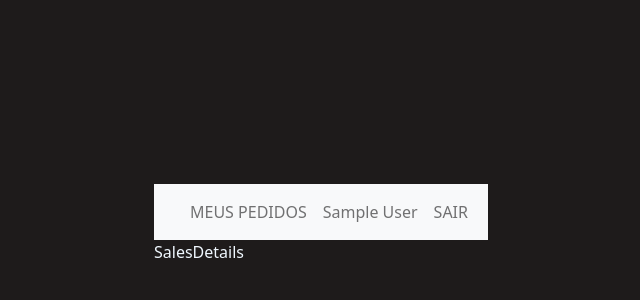
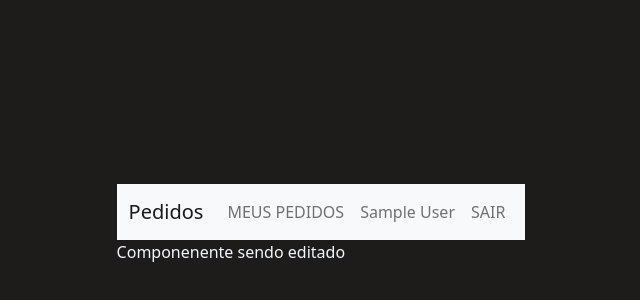
Before and after one commit to williamnstolb/trybe-delivery-app, a React (Create React App) app in the folder front-end/: page /seller/orders/1 in a window 1280 px wide. Shown: the part 16-316 px from the top of the page, without its empty margins (319-959 px from the left). Built offline with nearby package versions, Linux system fonts and the light colour scheme; sample sign-in values are in the browser's storage.

Commit message:
add props pageName

```diff
--- a/front-end/src/pages/SalesDetails.jsx
+++ b/front-end/src/pages/SalesDetails.jsx
@@ -1,11 +1,32 @@
 import React from 'react';
+import DetailsCard from '../components/DetailsCard';
 import Navbar from '../components/NavBar';
 
 function SalesDetails() {
+  const dataOrder = {
+    status: 'Pendente',
+    deliveryNumber: '12345',
+    salesDate: '01/01/2020',
+    order: [
+      {
+        id: 1,
+        name: 'Produto 1',
+        price: 'R$ 10,00',
+        quantity: 1,
+      },
+      {
+        id: 2,
+        name: 'Produto 2',
+        price: 'R$ 10,00',
+        quantity: 1,
+      },
+    ],
+  };
+
   return (
     <div>
-      <Navbar />
-      SalesDetails
+      <Navbar pageName="Pedidos" />
+      <DetailsCard data={ dataOrder } />
     </div>
   );
 }
--- a/front-end/src/pages/SalesOrder.jsx
+++ b/front-end/src/pages/SalesOrder.jsx
@@ -6,10 +6,10 @@
 function SalesOrder() {
   const [sales, setSales] = useState([]);
   const role = 'sales';
-  const { id } = JSON.parse(localStorage.getItem('userData'));
+  const { id } = JSON.parse(localStorage.getItem('user'));
 
   async function getSales() {
-    const { token } = JSON.parse(localStorage.getItem('userData'));
+    const { token } = JSON.parse(localStorage.getItem('user'));
     const response = await api.get(`/sale/${id}`, {
       headers: {
         Authorization: token,
@@ -42,7 +42,7 @@
 
   return (
     <div>
-      <Navbar />
+      <Navbar pageName="Pedidos" />
       {
         sales.map((sale) => (
           <OrderCard
```
